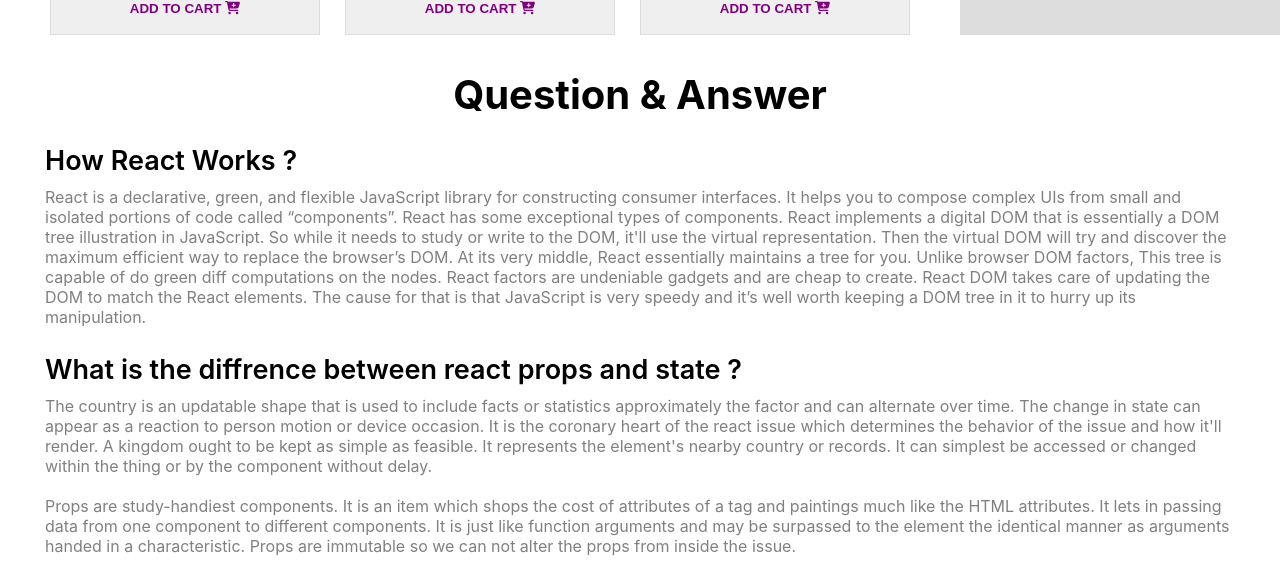
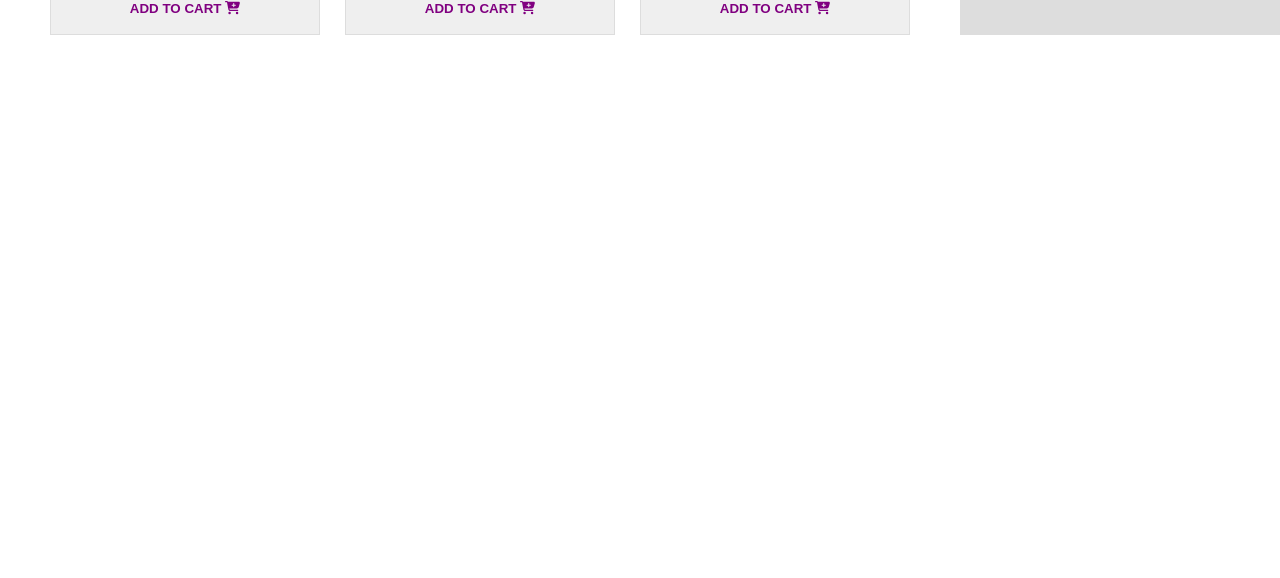
Before and after one commit to zubayer-salehin/lucky-one-react-project, a React (Create React App) app: page / in a window 1280 px wide. Shown: the part 2001-2579 px from the top of the page. After the commit the page ends 2076 px from the top, so only its background shows below. Built offline with nearby package versions, Linux system fonts and the light colour scheme.

Commit message:
question section remove

```diff
--- a/package.json
+++ b/package.json
@@ -4,6 +4,7 @@
   "private": true,
   "dependencies": {
     "@fortawesome/fontawesome-svg-core": "^6.1.1",
+    "@fortawesome/free-regular-svg-icons": "^6.1.1",
     "@fortawesome/free-solid-svg-icons": "^6.1.1",
     "@fortawesome/react-fontawesome": "^0.1.18",
     "@testing-library/jest-dom": "^5.16.3",
--- a/src/App.js
+++ b/src/App.js
@@ -1,6 +1,5 @@
 import './App.css';
 import Header from './components/Header/Header';
-import QuestionAnswer from './components/QuestionAnswer/QuestionAnswer';
 import Shop from './components/Shop/Shop';
 
 
@@ -8,9 +7,8 @@
 function App() {
   return (
     <div>
-        <Header></Header>
-        <Shop></Shop>
-        <QuestionAnswer></QuestionAnswer>
+      <Header></Header>
+      <Shop></Shop>
     </div>
   );
 }
--- a/src/components/Shop/Shop.css
+++ b/src/components/Shop/Shop.css
@@ -1,5 +1,5 @@
 .shop{
-    margin:25px 0px;
+    margin:25px 0px 40px;
     display: grid;
     grid-template-columns: 3fr 1fr
 }
```
Also changed, not shown: 1 other file (tests, documents, lock files or other folders).
